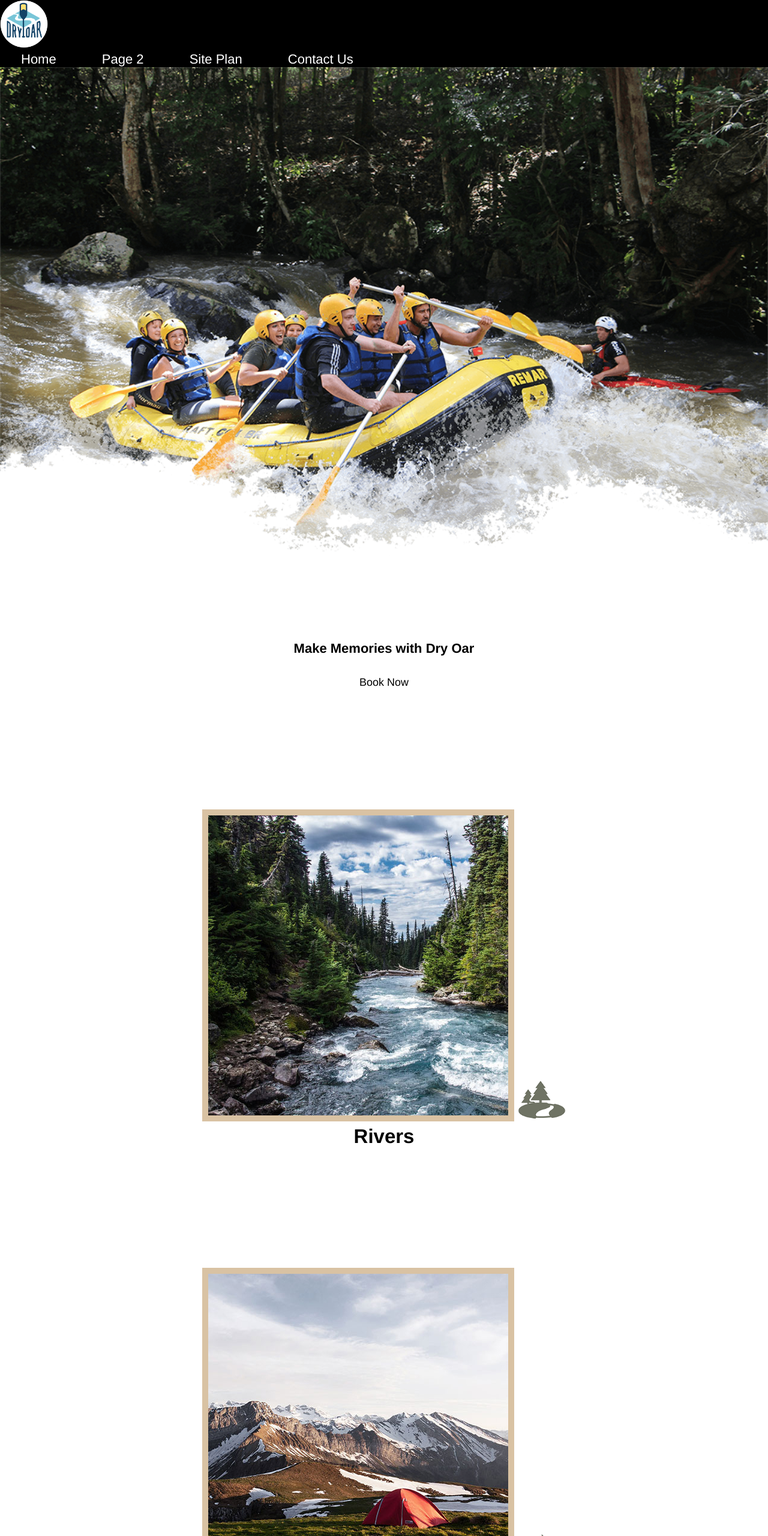
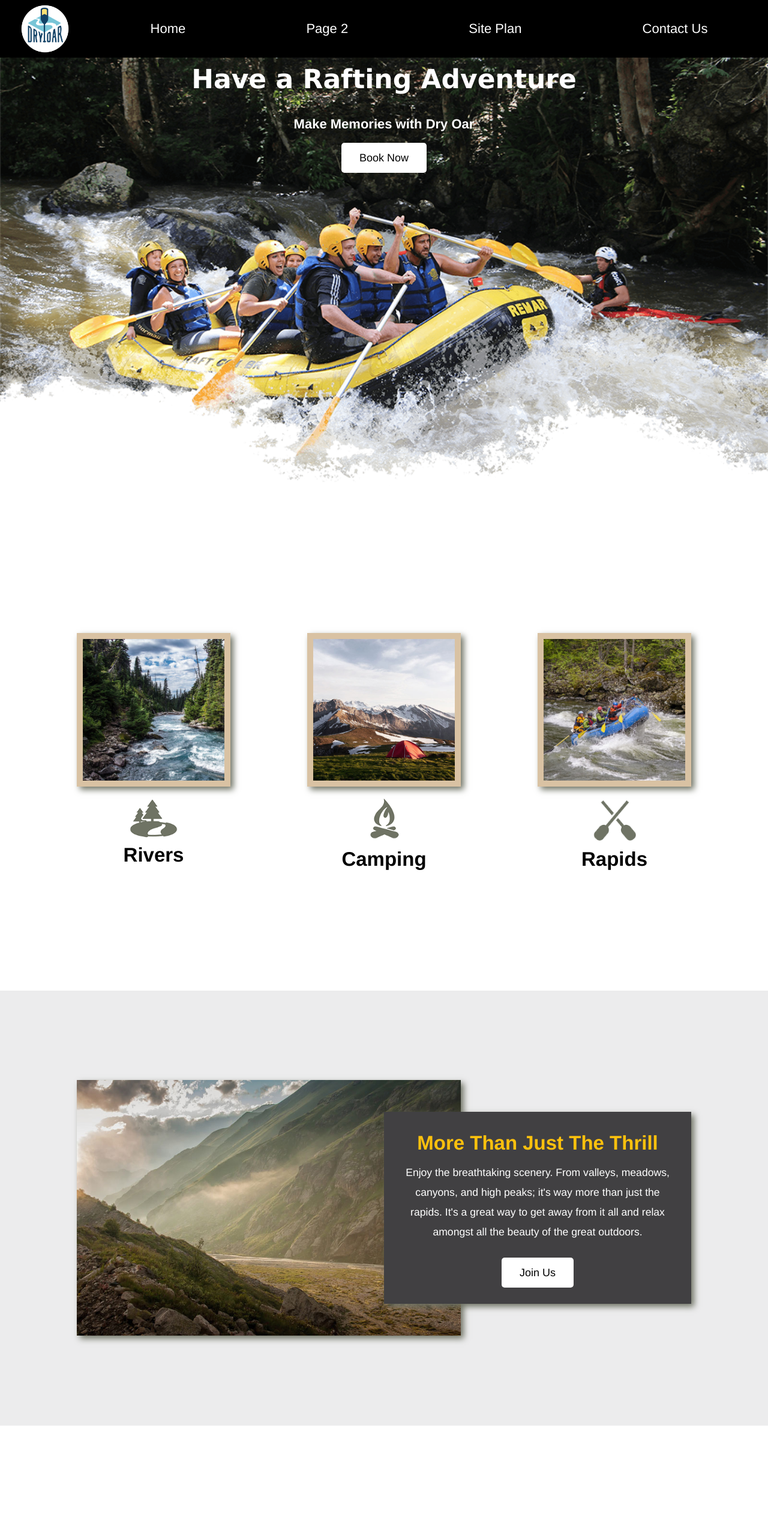
Before and after one commit to connorjs55/wdd130, a plain HTML site: page wwr/index.html in a window 1280 px wide. Shown: the top 2560 px of the page at 60% size. Drawn offline with Linux system fonts and the light colour scheme.

Commit message:
Finished html and css

```diff
--- a/wwr/index.html
+++ b/wwr/index.html
@@ -28,7 +28,7 @@
                 <h1 class="home-title">Have a Rafting Adventure</h1>
                 <h4>Make Memories with Dry Oar </h4>
                 <div class="button-box">
-                    <a class="book" href="contactus.html">Book Now</a>
+                    <a class="book" href="rates.html">Book Now</a>
                 </div>
             </section>
         </div>
--- a/wwr/styles/style.css
+++ b/wwr/styles/style.css
@@ -19,9 +19,31 @@ nav a:hover {
     background-color: #000000
 }
 
+#hero {
+    display: grid;
+    grid-template-columns: 1fr 3fr 1fr;
+    margin-top: -100px;
+}
+
+#hero-box {
+    grid-column: 1/4;
+    grid-row: 1/3;
+    z-index: -1;
+}
+
+#hero-msg {
+    grid-column: 2/3;
+    grid-row: 1/2;
+    margin-top: 100px;
+}
+
 /* Center-align text for <h1> and <h4> elements inside #hero-msg */
 #hero-msg h1, #hero-msg h4 {
     text-align: center;
+}
+
+#hero-msg h4 {
+    color: white
 }
 
 #hero-img {
@@ -45,7 +67,9 @@ main section img {
 /* background height */
 #background {
     height: 725px;
-    background-color: #ececed
+    background-color: #ececed;
+    grid-column: 1/11;
+    grid-row: 4/9;
 }
 
 
@@ -62,7 +86,9 @@ h2 {
 }
 
 header {
-    background-color: #000000
+    background-color: #000000;
+    display: grid;
+    grid-template-columns: 150px auto;
 }
 
 .book, .join {
@@ -84,6 +110,9 @@ header {
     background-color: #414042;
     line-height: 1.5em;
     padding: 35px;
+    grid-column: 6/10;
+    grid-row: 6/7;
+    box-shadow: 5px 5px 10px #6f7364;;
 }
 
 .msg h2 {
@@ -101,6 +130,9 @@ footer {
     color: #ECECED;
     padding: 25px 50px;
     margin-top: 200px;
+    display: flex;
+    justify-content: space-around;
+    align-items: center;
 }
 
 footer a {
@@ -146,12 +178,105 @@ h4 {
 
 #logo_link {
     padding-top: 5px;
+    justify-self: center;
+    align-self: center;
 }
 
-.rivers-card, .camping-card, .rapids_card {
+.rivers-card, .camping-card, .rapids-card {
     margin:200px 0;
+}
+
+.rivers-card {
+    grid-column: 2/4;
+    grid-row: 2/3;
+}
+
+.camping-card {
+    grid-column: 5/7;
+    grid-row: 2/3;
+}
+
+.rapids-card {
+    grid-column: 8/10;
+    grid-row: 2/3;
 }
 
 .card-img {
     border: 10px solid #d9c2a3;
+    transition: transform .5s;
+    box-shadow: 5px 5px 10px #6f7364;
 }
+
+.card-img:hover {
+    opacity: .6;
+    transform: scale(1,1);
+}
+
+.mountains {
+    width: 100%;
+    grid-column: 2/7;
+    grid-row: 5/8;
+    box-shadow: 5px 5px 10px #6f7364;;
+}
+
+.card-img, .mountains {
+    width: 100%;
+}
+
+nav {
+    display: flex;
+    justify-content: space-around;
+}
+
+.home-grid {
+    display: grid;
+    grid-template-columns: repeat(10, 1fr);
+}
+
+
+
+
+
+@media screen and (max-width: 900px) {
+    #hero, .home-grid {
+        display: block;
+        height: auto;
+    }
+    nav, footer {
+        flex-direction: column;
+    }
+    nav a {
+        display: block;
+        padding: 15px;
+    }
+    #hero {
+        margin-top: 0;
+    }
+    #hero-msg {
+        margin-top: 0;
+    }
+    #hero-msg h4 {
+        display: none;
+    }
+    #hero-msg h1 {
+        color: #6f7364;
+    }
+    .home-title {
+        font-size: 25px;
+    }
+    .rivers-card, .camping-card, .rapids-card {
+        margin: 50px auto;
+        width: 60%;
+    }
+    #background {
+        display: none;
+    }
+    .mountains, .msg {
+        width: 80%;
+        display: block;
+        margin: 0 auto;
+    }
+    footer {
+        margin-top: 25px;
+    }
+}
```
